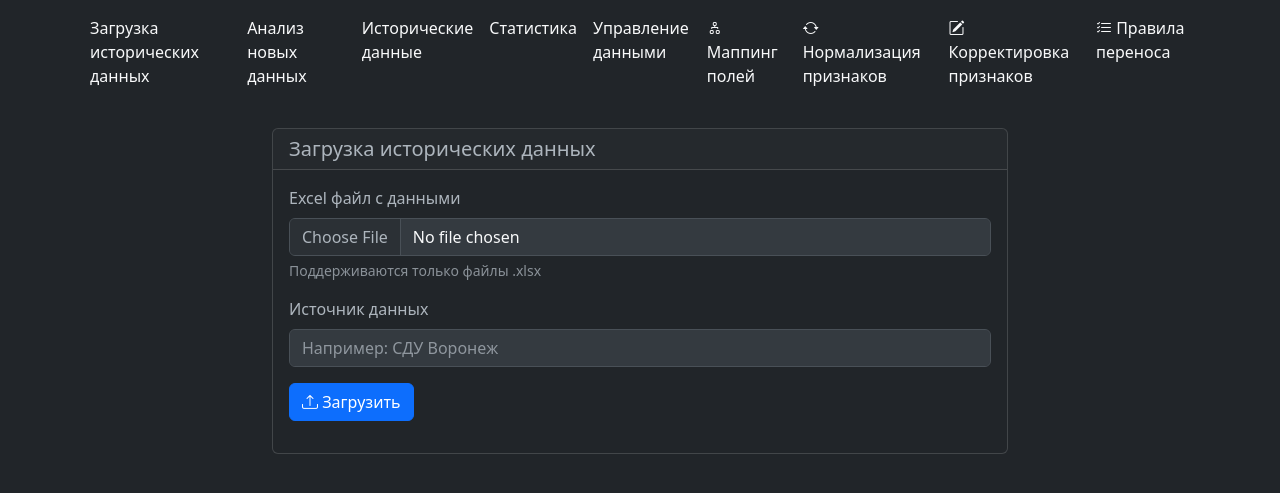
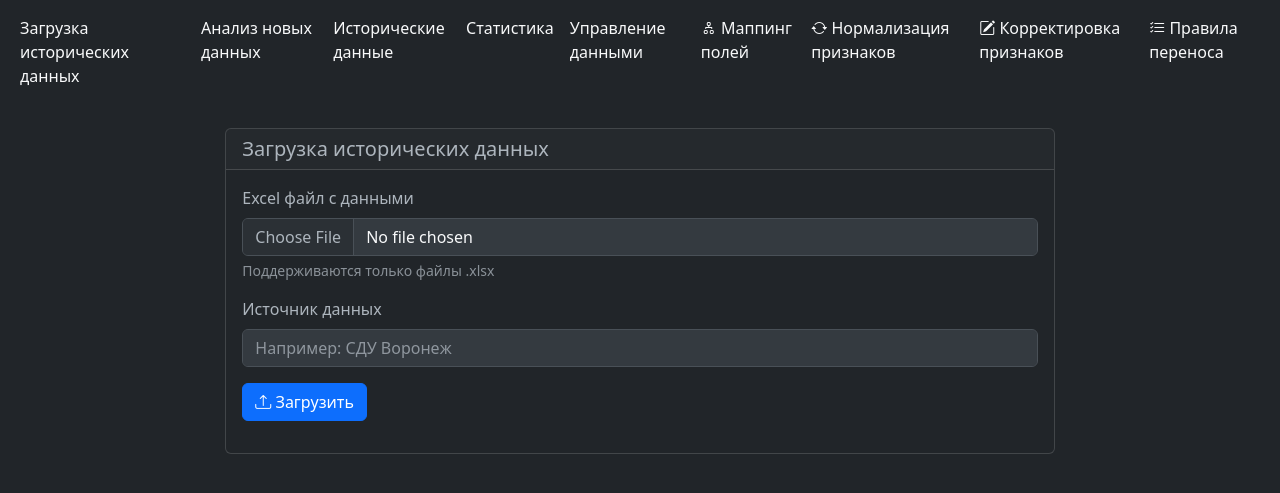
Before and after one commit to koren85/mstopostgres, a Flask app: page / in a window 1280 px wide. Shown: the top 493 px of the page. Run offline with Flask 3, Linux system fonts and the light colour scheme; parts of the project's set-up code (start-up, migrations or seed data) failed here and were passed over; some libraries are stand-ins or nearby versions.

Commit message:
добавил переопределение контейнера Bootstrap для полной ширины экрана

```diff
--- a/static/css/styles.css
+++ b/static/css/styles.css
@@ -104,3 +104,13 @@ canvas {
     border-radius: 0.25rem;
     padding: 1rem;
 }
+
+/* Переопределяем Bootstrap container, чтобы занимал всю ширину экрана */
+.container,
+.container-sm,
+.container-md,
+.container-lg,
+.container-xl,
+.container-xxl {
+    max-width: 100% !important;
+}
```
